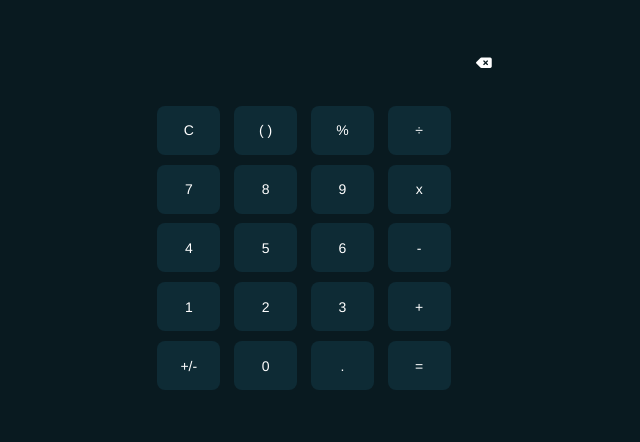
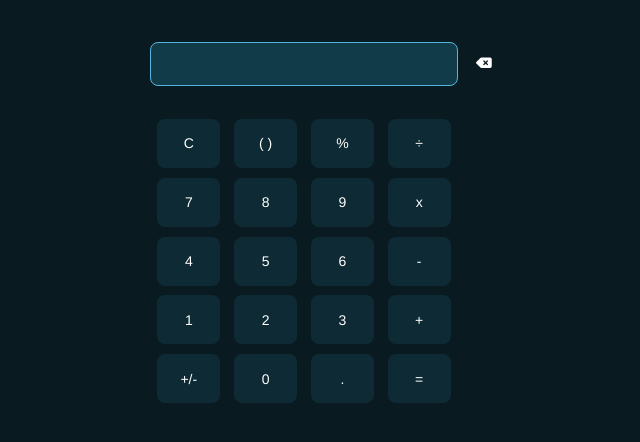
Before and after one commit to gduarte17/calculadora, a plain HTML site: page index.html in a window 1280 px wide. Shown: the whole page, without its empty margins (336-976 px from the left). Drawn offline with Linux system fonts and the light colour scheme.

Commit message:
Update index.css
Atualização no Estilo

```diff
--- a/index.css
+++ b/index.css
@@ -49,7 +49,7 @@ form>div>input::-webkit-inner-spin-button {
     margin-bottom: 2em;
 }
 
-#count {
+#display {
     color: white;
     width: 60%;
     background-color: #123b49;
@@ -89,17 +89,7 @@ section input:hover {
     border: 1px solid #4fc1ee;
     box-shadow: 2px 2px 12px 0px #4fc1ee;
     transition: border .15s, box-shadow .15s;
-    /* background-color: ; */
 }
-
-/* .number-button:hover {
-    border: 2px solid #4fc1ee;
-} */
-
-/* .operations:hover {
-    border: 1px solid #9555dd;
-    box-shadow: 2px 2px 12px 1px #9555dd;
-} */
 
 #current-calculation, #result {
     color: white;
```
